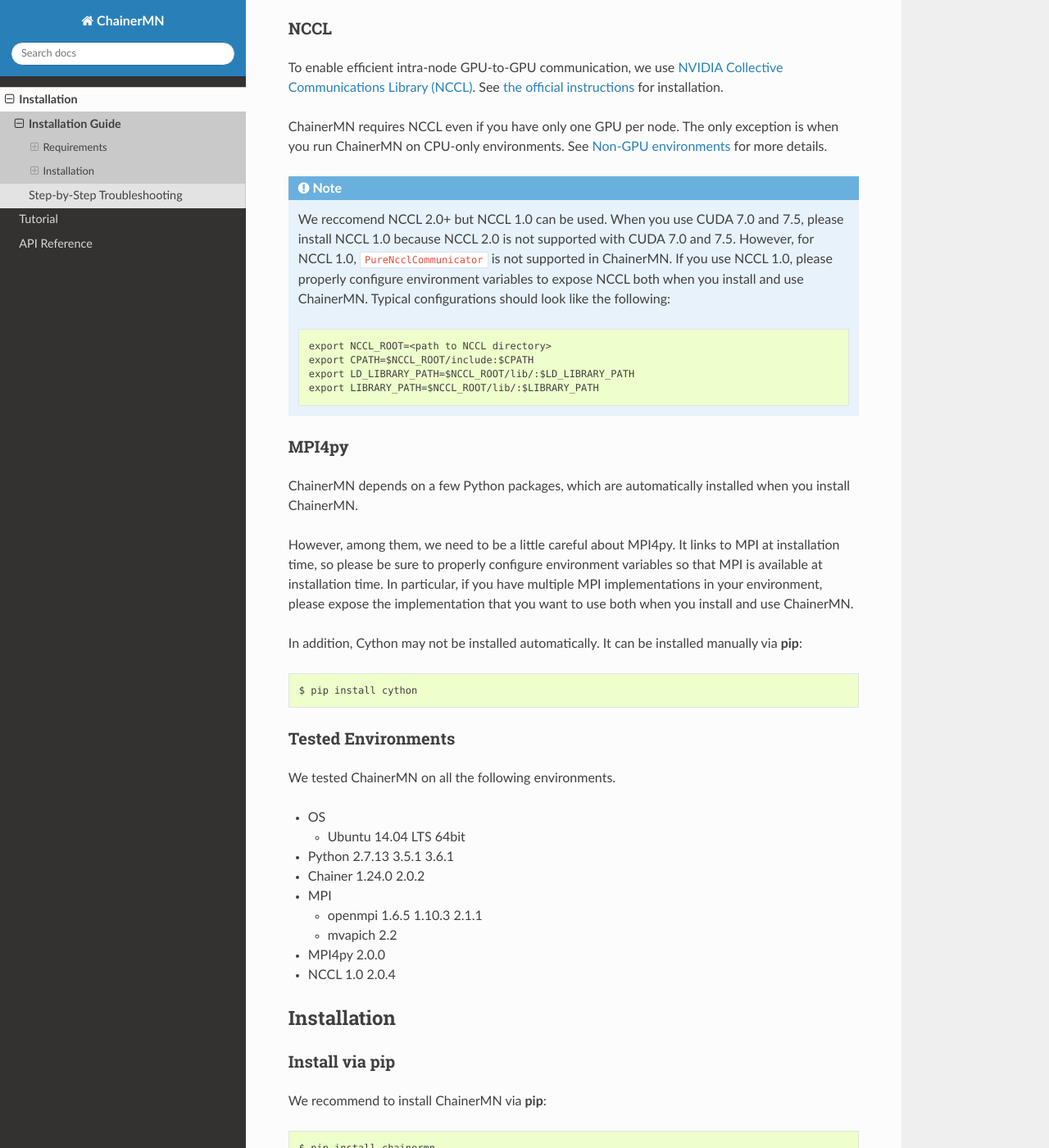
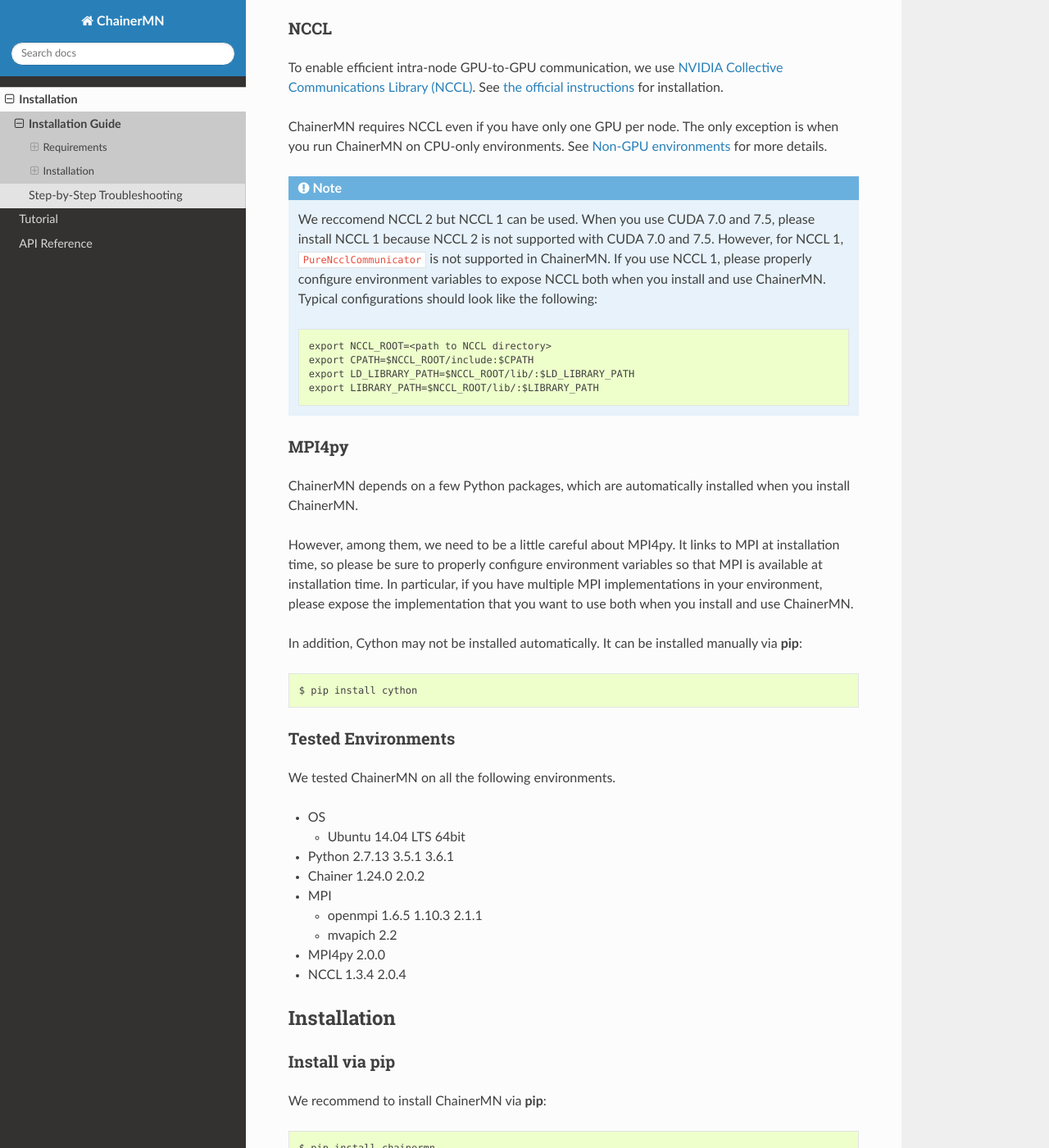
Before and after one commit to chainer/chainermn, a Sphinx documentation site: the page built from docs/source/installation/guide.rst, in a window 1280 px wide and 1400 px high, scrolled down 920 px. Shown: the whole window at 82% size. Built offline with Sphinx 7.4.7 and the Read the Docs theme 2.0.0, drawn with Linux system fonts in a browser that asks for light colours.

Commit message:
fix version of NCCL

```diff
--- a/docs/source/installation/guide.rst
+++ b/docs/source/installation/guide.rst
@@ -57,10 +57,10 @@
 
 .. note::
 
-   We reccomend NCCL 2.0+ but NCCL 1.0 can be used.
-   When you use CUDA 7.0 and 7.5, please install NCCL 1.0 because NCCL 2.0 is not supported with CUDA 7.0 and 7.5.
-   However, for NCCL 1.0, ``PureNcclCommunicator`` is not supported in ChainerMN.
-   If you use NCCL 1.0, please properly configure environment variables to expose NCCL both when you install and use ChainerMN.
+   We reccomend NCCL 2 but NCCL 1 can be used.
+   When you use CUDA 7.0 and 7.5, please install NCCL 1 because NCCL 2 is not supported with CUDA 7.0 and 7.5.
+   However, for NCCL 1, ``PureNcclCommunicator`` is not supported in ChainerMN.
+   If you use NCCL 1, please properly configure environment variables to expose NCCL both when you install and use ChainerMN.
    Typical configurations should look like the following::
 
      export NCCL_ROOT=<path to NCCL directory>
@@ -106,7 +106,7 @@
   * mvapich 2.2
 
 * MPI4py 2.0.0
-* NCCL 1.0 2.0.4
+* NCCL 1.3.4 2.0.4
 
 .. _chainermn-install:
 
```
